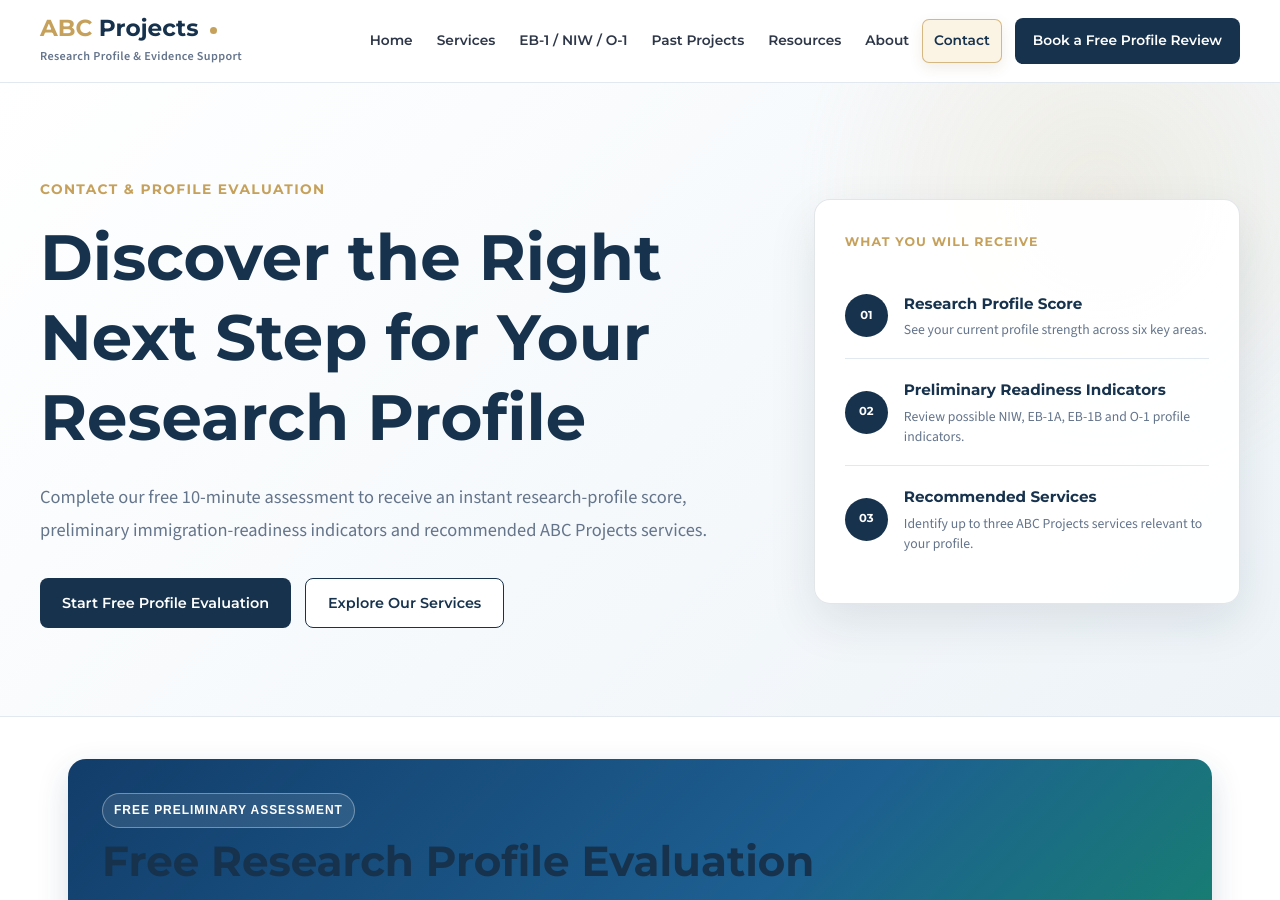
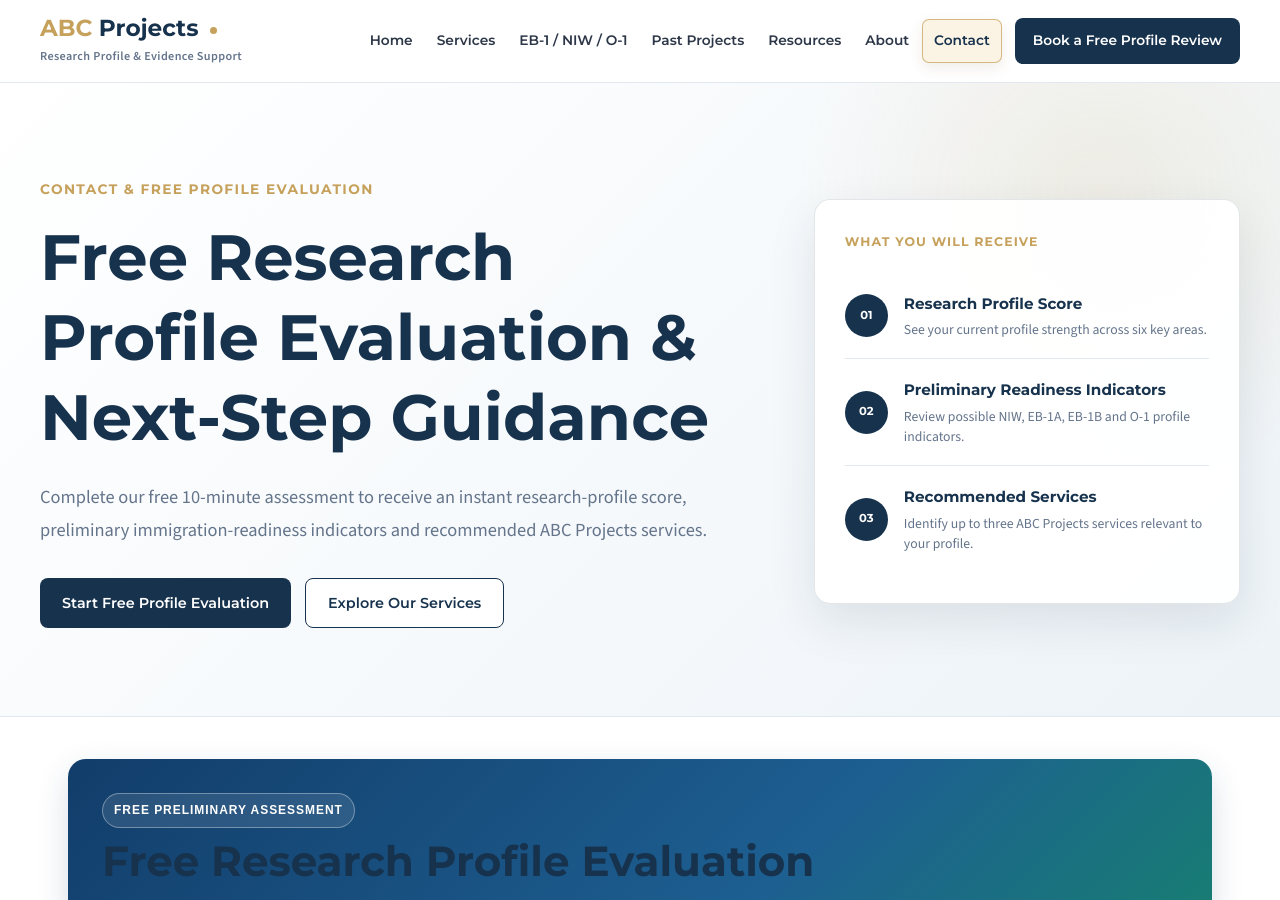
Before and after one commit to uprightpub/abcprojects, a Jekyll site: the page built from contact/index.html, in a window 1280 px wide and 900 px high. Built offline with Jekyll 4.4.1, drawn with Linux system fonts in a browser that asks for light colours; some of the changed lines change nothing that is shown; some of the changed text lies outside the part shown.

Commit message:
Optimize Contact and Free Profile Evaluation page SEO

```diff
--- a/contact/index.html
+++ b/contact/index.html
@@ -1,9 +1,53 @@
 ---
 layout: default
-title: "Contact"
-description: "Complete a free research profile evaluation and receive an instant profile score, preliminary immigration-readiness indicators and recommended ABC Projects services."
+title: "Free Research Profile Evaluation | ABC Projects"
+description: "Complete a free research profile evaluation for an instant score, preliminary immigration-readiness indicators and recommended ABC Projects services."
+permalink: /contact/
 custom_css: /assets/css/contact.css
 ---
+
+<script type="application/ld+json">
+{
+  "@context": "https://schema.org",
+  "@graph": [
+    {
+      "@type": "ContactPage",
+      "@id": "https://abcprojects.org/contact/#contactpage",
+      "name": "Free Research Profile Evaluation",
+      "url": "https://abcprojects.org/contact/",
+      "description": "Complete a free research profile evaluation to receive an instant profile score, preliminary immigration-readiness indicators and recommended ABC Projects services.",
+      "isPartOf": {
+        "@id": "https://abcprojects.org/#website"
+      },
+      "about": {
+        "@id": "https://abcprojects.org/#organization"
+      },
+      "mainEntity": {
+        "@id": "https://abcprojects.org/#organization"
+      },
+      "inLanguage": "en"
+    },
+    {
+      "@type": "BreadcrumbList",
+      "@id": "https://abcprojects.org/contact/#breadcrumb",
+      "itemListElement": [
+        {
+          "@type": "ListItem",
+          "position": 1,
+          "name": "Home",
+          "item": "https://abcprojects.org/"
+        },
+        {
+          "@type": "ListItem",
+          "position": 2,
+          "name": "Contact and Free Profile Evaluation",
+          "item": "https://abcprojects.org/contact/"
+        }
+      ]
+    }
+  ]
+}
+</script>
 
 <style>
 .review-covers .contact-section-heading{max-width:780px;margin-bottom:24px}.review-covers .contact-section-heading h2{font-size:clamp(28px,3.2vw,42px);line-height:1.12}.review-covers-grid{display:grid!important;grid-template-columns:repeat(6,minmax(0,1fr))!important;gap:10px!important;align-items:end;margin-top:20px}.review-cover-card{min-height:158px!important;padding:17px 15px!important;border-radius:13px!important;transition:transform .22s ease,box-shadow .22s ease,border-color .22s ease}.review-cover-card:nth-child(1){transform:translateY(25px)}.review-cover-card:nth-child(2){transform:translateY(20px)}.review-cover-card:nth-child(3){transform:translateY(15px)}.review-cover-card:nth-child(4){transform:translateY(10px)}.review-cover-card:nth-child(5){transform:translateY(5px)}.review-cover-card:nth-child(6){transform:translateY(0);border-color:#78b9a8!important;background:linear-gradient(145deg,#f0faf6,#eef6fb)!important}.review-cover-card:hover{transform:translateY(-4px)!important;border-color:#5c9fbd!important;box-shadow:0 13px 28px rgba(25,67,96,.13)!important}.review-cover-card span{font-size:12px!important}.review-cover-card h3{margin:13px 0 7px!important;font-size:16px!important;line-height:1.22}.review-cover-card p{margin:0!important;font-size:12px!important;line-height:1.48}.review-cover-card:nth-child(6) h3{color:#08705a!important}
@@ -22,11 +66,11 @@
     <div class="contact-hero-content">
 
       <span class="contact-eyebrow">
-        Contact &amp; Profile Evaluation
+        Contact &amp; Free Profile Evaluation
       </span>
 
       <h1>
-        Discover the Right Next Step for Your Research Profile
+        Free Research Profile Evaluation &amp; Next-Step Guidance
       </h1>
 
       <p class="contact-hero-text">
@@ -113,7 +157,7 @@
       </span>
 
       <h2>
-        Six Areas We Evaluate
+        Six Research Profile Areas We Evaluate
       </h2>
 
       <p>
```
